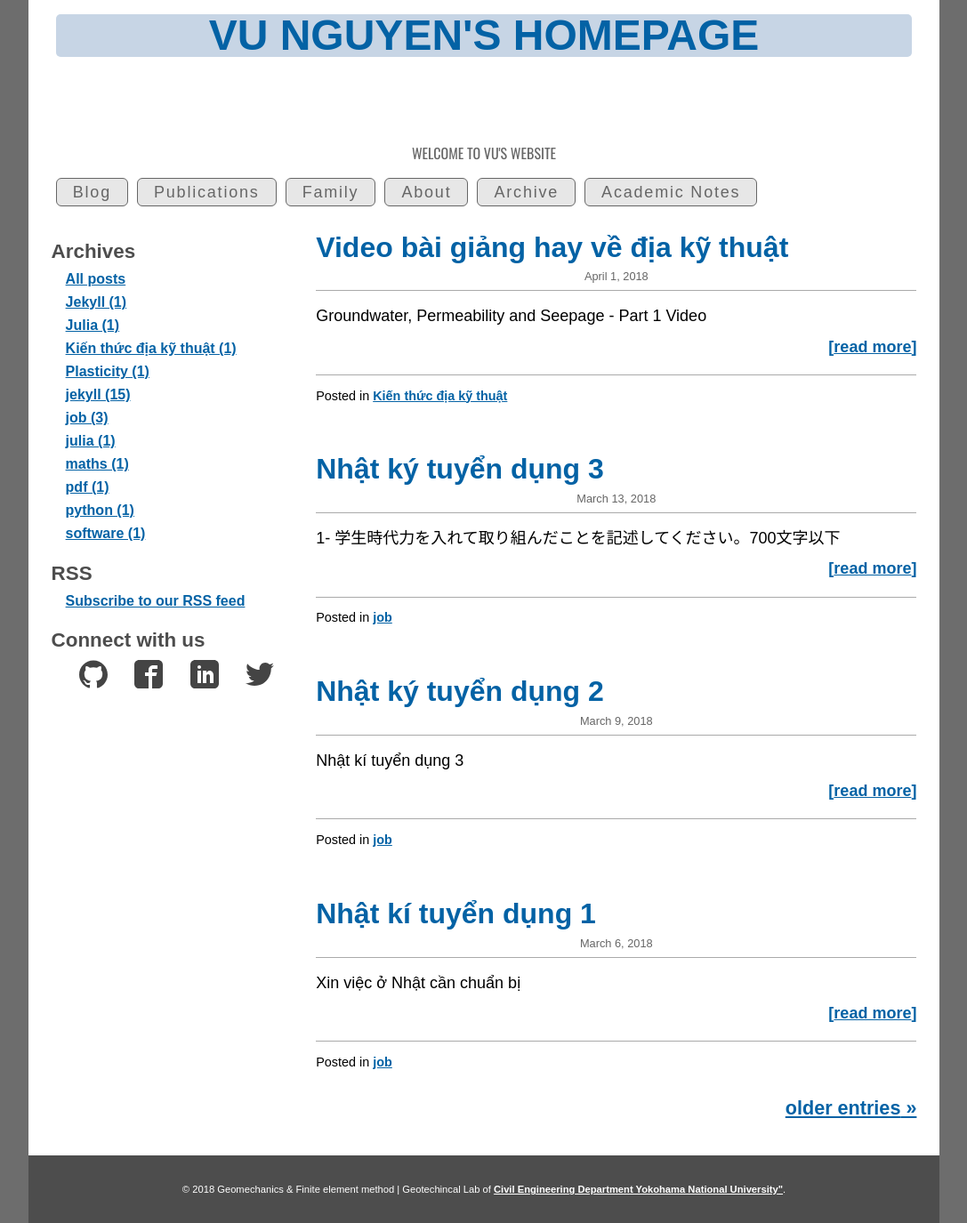
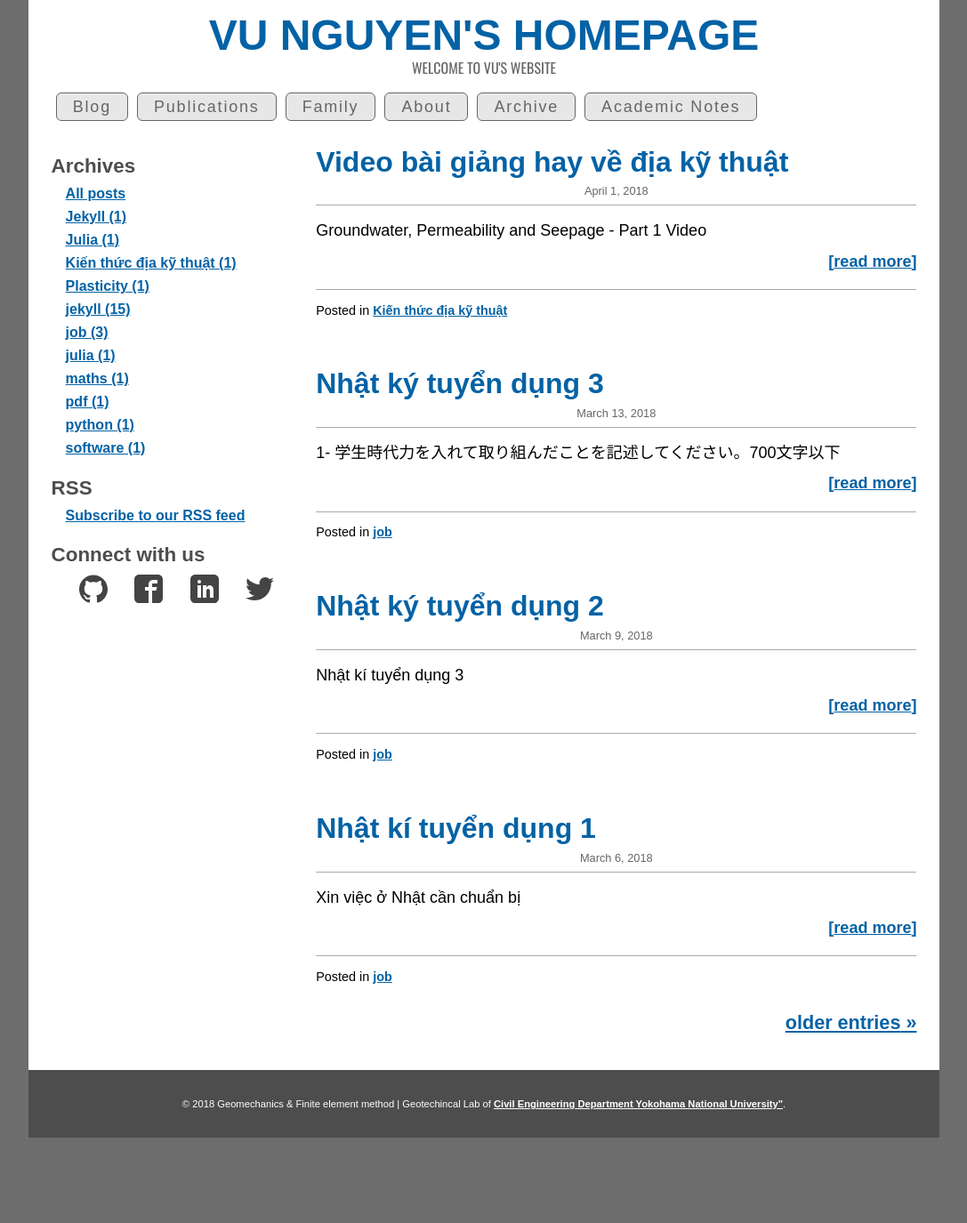
Before and after one commit to quangvunp/geomechanics, a Jekyll site: the page built from index.html, in a window 1280 px wide. Shown: the whole page at 89% size, without its empty margins (96-1183 px from the left). Built offline with Jekyll 4.4.1, drawn with Linux system fonts in a browser that asks for light colours; the list of posts is cut into pages by our own code; after the commit the page ends 1279 px from its top, so only the background shows below that.

Commit message:
Update main.css

```diff
--- a/css/main.css
+++ b/css/main.css
@@ -369,12 +369,13 @@ header {
 	text-align: center;
 }
 
-.main_title {
+header.main_title {
 	margin-bottom: 2em;
 	background-color: #c7d5e5;
 	border-radius: 5px;
 	text-align: center;
 }
+
 
 header h1 {
 	font-size: 2em;
```
